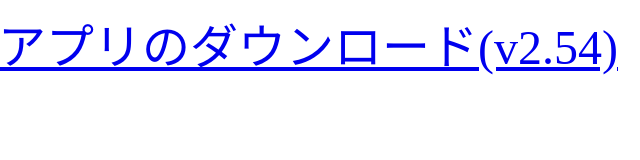
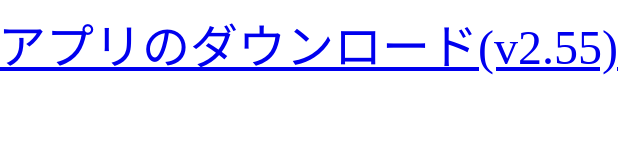
Before and after one commit to shiftApps/Shikishima, a plain HTML site: page index.html in a window 1280 px wide. Shown: the full height of the page, 380-1020 px from the left. Drawn offline with Linux system fonts and the light colour scheme.

Commit message:
Update index.html

```diff
--- a/index.html
+++ b/index.html
@@ -6,7 +6,7 @@
 <body>
 <center>
 <font size="7">
-<a href="itms-services://?action=download-manifest&anp;url=https://shiftapps.github.io/Shikishima/Shikishima.plist">棚卸アプリのダウンロード(v2.54)</a>
+<a href="itms-services://?action=download-manifest&anp;url=https://shiftapps.github.io/Shikishima/Shikishima.plist">棚卸アプリのダウンロード(v2.55)</a>
 </font><br /><br />
 </center>
 </body>
```
